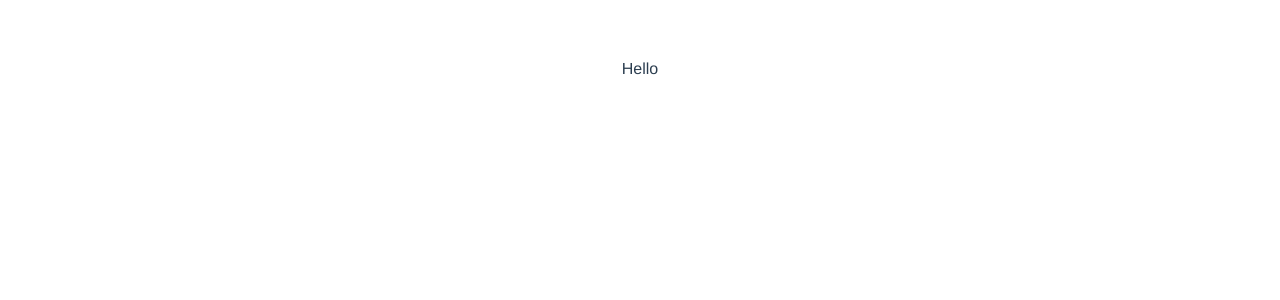
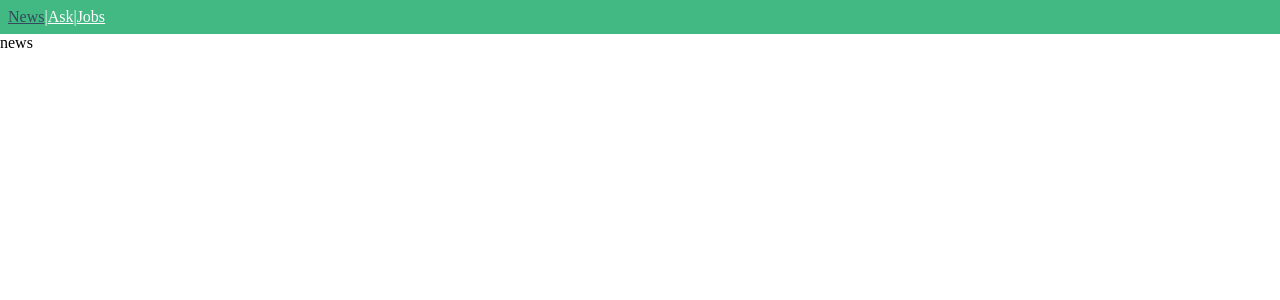
Before and after one commit to zidol/Vue_newsPrject, a Vue app: page /#/news in a window 1280 px wide. Shown: the top 300 px of the page. Built offline with nearby package versions, Linux system fonts and the light colour scheme.

Commit message:
라우터 인스턴스 등록, App.vue에 컴포넌트 등록

```diff
--- a/src/App.vue
+++ b/src/App.vue
@@ -1,28 +1,23 @@
 <template>
   <div id="app">
-    Hello
+    <tool-bar></tool-bar>
+    <router-view></router-view>
   </div>
 </template>
 
 <script>
-
+import ToolBar from './components/ToolBar.vue';
 
 export default {
-  methods: {
-    fetchData() {
-      console.log('hello');
-    }
-  },
+  components:{
+    ToolBar
+  }
 }
 </script>
 
 <style>
-#app {
-  font-family: 'Avenir', Helvetica, Arial, sans-serif;
-  -webkit-font-smoothing: antialiased;
-  -moz-osx-font-smoothing: grayscale;
-  text-align: center;
-  color: #2c3e50;
-  margin-top: 60px;
+body {
+  padding: 0;
+  margin : 0;
 }
 </style>
--- a/src/main.js
+++ b/src/main.js
@@ -1,8 +1,10 @@
-import Vue from 'vue'
-import App from './App.vue'
+import Vue from 'vue';
+import App from './App.vue';
+import {router} from './router/index.js';
 
 Vue.config.productionTip = false
 
 new Vue({
   render: h => h(App),
+  router, //router : router 키 값 같으면 줄일 수있음
 }).$mount('#app')
```
